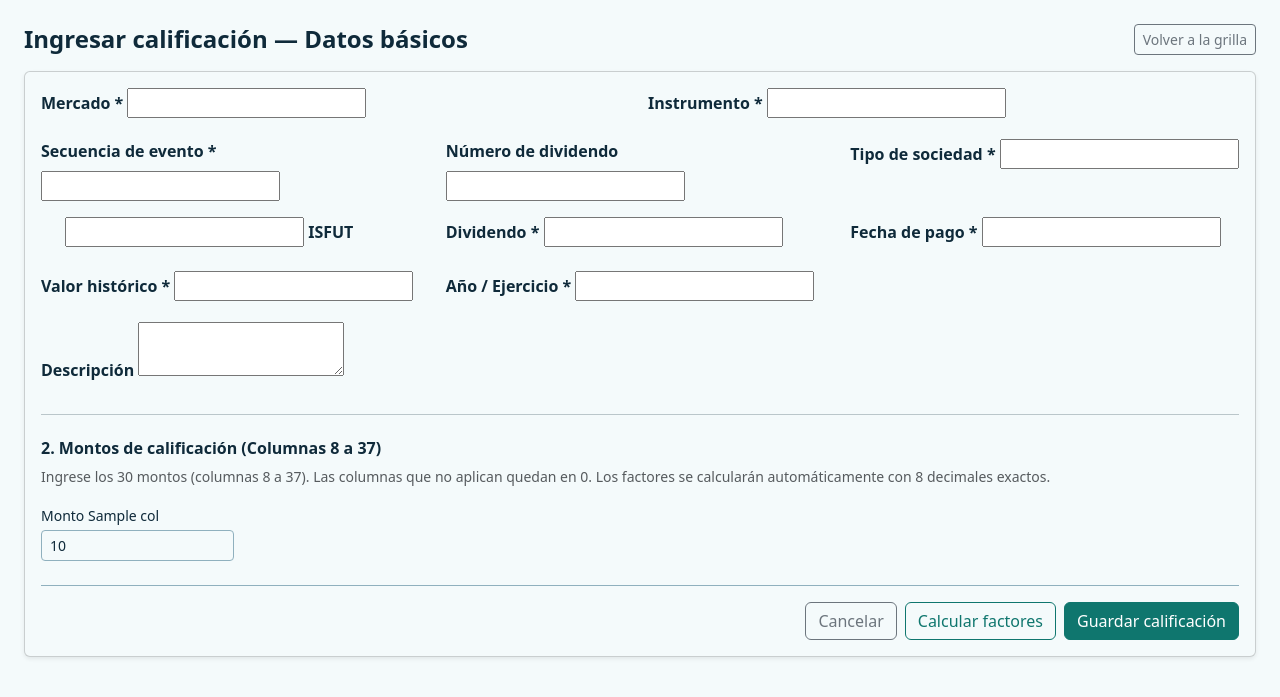
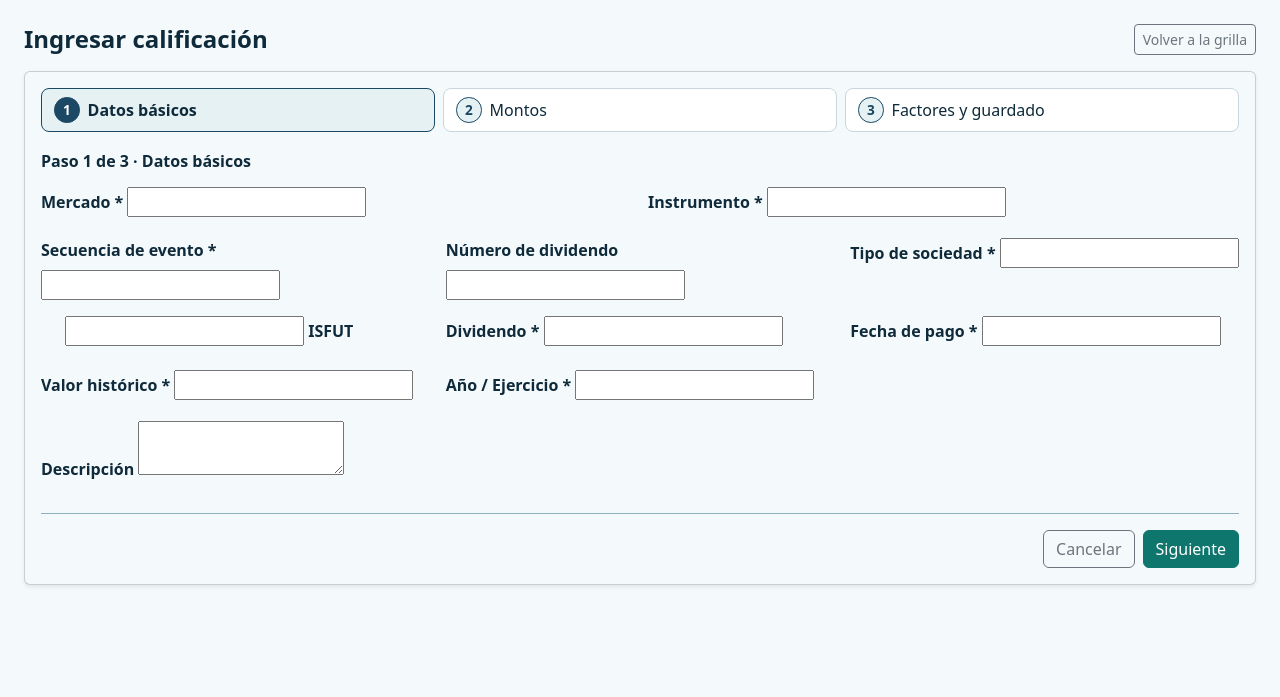
Before and after one commit to natalyobregon/Proyecto_Nuam, a Django app: template calificaciones/templates/calificaciones/ingresar.html in a window 1280 px wide. Shown: the part 56-753 px from the top of the page. Run offline with Django 5.2, Linux system fonts and the light colour scheme; the template is opened without the code that fills it: most values are stand-ins (such as "Sample title", 1, 10 or a date in 2020); form fields are guessed from the names that the template uses; some libraries are stand-ins or nearby versions.

Commit message:
Ingreso en tres pasos

```diff
--- a/calificaciones/templates/calificaciones/ingresar.html
+++ b/calificaciones/templates/calificaciones/ingresar.html
@@ -1,9 +1,10 @@
 {% extends 'base.html' %}
+{% load static %}
 {% block titulo %}{% if modo == 'editar' %}Modificar calificación{% else %}Ingresar calificación{% endif %}{% endblock %}
 
 {% block contenido %}
 <div class="d-flex justify-content-between align-items-center mb-3">
-  <h1 class="h4 fw-bold mb-0">{% if modo == 'editar' %}Modificar calificación{% else %}Ingresar calificación — Datos básicos{% endif %}</h1>
+  <h1 class="h4 fw-bold mb-0">{% if modo == 'editar' %}Modificar calificación{% else %}Ingresar calificación{% endif %}</h1>
   <a href="{% url 'grilla' %}" class="btn btn-outline-secondary btn-sm">Volver a la grilla</a>
 </div>
 
@@ -15,9 +16,19 @@
   {% endfor %}
 {% endif %}
 
-<form method="post" novalidate class="card card-body shadow-sm">
+<form method="post" novalidate class="card card-body shadow-sm" id="form-ingreso" data-paso-inicial="{{ paso_inicial }}">
   {% csrf_token %}
 
+  {# Navegación del asistente: la activa ingreso_pasos.js. Sin JavaScript se ve todo en una sola pantalla. #}
+  <ol class="pasos-nav d-none" id="pasos-nav" aria-label="Pasos del formulario">
+    <li><button type="button" class="paso-btn" data-ir-paso="1"><span class="paso-num">1</span><span>Datos básicos</span></button></li>
+    <li><button type="button" class="paso-btn" data-ir-paso="2"><span class="paso-num">2</span><span>Montos</span></button></li>
+    <li><button type="button" class="paso-btn" data-ir-paso="3"><span class="paso-num">3</span><span>Factores y guardado</span></button></li>
+  </ol>
+  <p class="visually-hidden" id="paso-estado" aria-live="polite"></p>
+
+  <section data-paso="1" aria-labelledby="titulo-paso-1">
+  <h2 class="h6 fw-bold mb-3" id="titulo-paso-1" tabindex="-1">Paso 1 de 3 · Datos básicos</h2>
   <div class="row g-3">
     <div class="col-12 col-md-6">
       <label for="{{ form.mercado.id_for_label }}" class="form-label fw-semibold">Mercado *</label>
@@ -87,8 +98,11 @@
     </div>
   </div>
 
-  <hr class="my-4">
-  <h2 class="h6 fw-bold mb-2">2. Montos de calificación (Columnas 8 a 37)</h2>
+  </section>
+
+  <section data-paso="2" aria-labelledby="titulo-paso-2">
+  <hr class="my-4 solo-sin-pasos">
+  <h2 class="h6 fw-bold mb-2" id="titulo-paso-2" tabindex="-1">Paso 2 de 3 · Montos de calificación (columnas 8 a 37)</h2>
   <p class="small text-muted mb-3">
     Ingrese los 30 montos (columnas 8 a 37). Las columnas que no aplican quedan en 0. Los factores se calcularán automáticamente con 8 decimales exactos.
   </p>
@@ -110,9 +124,22 @@
     {% endfor %}
   </div>
 
- {% if mostrar_factores %}
-    <hr class="my-4">
-    <h2 class="h6 fw-bold mb-2">3. Factores (Columnas 8 a 37 — Ajuste manual opcional)</h2>
+  </section>
+
+  <section data-paso="3" aria-labelledby="titulo-paso-3">
+  <hr class="my-4 solo-sin-pasos">
+  <h2 class="h6 fw-bold mb-2" id="titulo-paso-3" tabindex="-1">Paso 3 de 3 · Factores y guardado</h2>
+
+  <dl class="row small mb-3 d-none" id="resumen-ingreso" aria-label="Resumen de lo ingresado">
+    <dt class="col-6 col-md-2">Mercado</dt><dd class="col-6 col-md-4" data-resumen="mercado"></dd>
+    <dt class="col-6 col-md-2">Instrumento</dt><dd class="col-6 col-md-4" data-resumen="instrumento"></dd>
+    <dt class="col-6 col-md-2">Ejercicio</dt><dd class="col-6 col-md-4" data-resumen="ejercicio"></dd>
+    <dt class="col-6 col-md-2">Secuencia</dt><dd class="col-6 col-md-4" data-resumen="secuencia"></dd>
+    <dt class="col-6 col-md-2">Fecha de pago</dt><dd class="col-6 col-md-4" data-resumen="fecha"></dd>
+    <dt class="col-6 col-md-2">Montos ingresados</dt><dd class="col-6 col-md-4" data-resumen="montos"></dd>
+  </dl>
+
+  {% if mostrar_factores %}
     <p class="small text-muted mb-3">
       Puede ajustar los factores antes de guardar. La suma de los factores 8 a 19 no puede superar 1.
     </p>
@@ -132,16 +159,26 @@
         </div>
       {% endfor %}
     </div>
+  {% else %}
+    <p class="small text-muted mb-0">
+      Presione «Calcular factores» para ver los factores calculados con 8 decimales y ajustarlos a mano si lo necesita.
+      También puede guardar directamente: se usarán los factores calculados.
+    </p>
   {% endif %}
+  </section>
 
   <div class="mt-4 pt-3 border-top d-flex flex-wrap justify-content-end align-items-center gap-2">
     <a href="{% url 'grilla' %}" class="btn btn-outline-secondary">Cancelar</a>
-    <button type="submit" name="accion" value="calcular" class="btn btn-outline-primary">
+    <button type="button" class="btn btn-outline-secondary d-none" data-accion="anterior">Anterior</button>
+    <button type="button" class="btn btn-primary d-none" data-accion="siguiente">Siguiente</button>
+    <button type="submit" name="accion" value="calcular" class="btn btn-outline-primary" data-solo-paso="3">
       Calcular factores
     </button>
-    <button type="submit" name="accion" value="guardar" class="btn btn-primary">
+    <button type="submit" name="accion" value="guardar" class="btn btn-primary" data-solo-paso="3">
       {% if modo == 'editar' %}Guardar cambios{% else %}Guardar calificación{% endif %}
     </button>
   </div>
 </form>
 {% endblock %}
+
+{% block scripts %}<script src="{% static 'js/ingreso_pasos.js' %}"></script>{% endblock %}
--- a/calificaciones/views.py
+++ b/calificaciones/views.py
@@ -134,6 +134,7 @@ def _gestionar_formulario(request, calificacion=None):
     valores_factores = {col: format(factores_previos[col], 'f') if col in factores_previos else ''
                         for col in COLUMNAS}
     factores_calculados = None
+    paso_inicial = 1     # paso del asistente que se muestra al abrir la pantalla
 
     if request.method == 'POST':
         form = CalificacionBasicaForm(request.POST, instance=calificacion)
@@ -152,6 +153,9 @@ def _gestionar_formulario(request, calificacion=None):
                 break
             montos[col] = dec
 
+        # Si algo falla, el asistente reabre en el paso donde está el problema; si todo va bien, en el 3.
+        paso_inicial = 1 if not form_ok else (2 if error_monto else 3)
+
         if not form_ok:
             _marcar_invalidos(form)
             messages.error(request, 'Revise los campos obligatorios resaltados antes de continuar.')
@@ -162,6 +166,7 @@ def _gestionar_formulario(request, calificacion=None):
                 factores_calculados = calcular_factores_desde_montos(montos)
             except ValueError as exc:
                 messages.error(request, str(exc))
+                paso_inicial = 2
 
             if factores_calculados is not None:
                 if accion == 'calcular':
@@ -214,6 +219,7 @@ def _gestionar_formulario(request, calificacion=None):
         'campos_montos': campos_montos,
         'campos_factores': campos_factores,
         'mostrar_factores': mostrar_factores,
+        'paso_inicial': paso_inicial,
     })
 
 
--- a/static/css/nuam.css
+++ b/static/css/nuam.css
@@ -104,3 +104,22 @@ body.pagina-login main {
 .badge-fuente { background: var(--nuam-superficie); color: var(--nuam-institucional); font-weight: 600; }
 
 .caja-centrada { max-width: 32rem; }
+
+/* Ingreso de calificaciones en 3 pasos */
+.pasos-nav { display: flex; gap: .5rem; list-style: none; padding: 0; margin: 0 0 1.25rem; }
+.pasos-nav li { flex: 1 1 0; min-width: 0; }
+.paso-btn { width: 100%; display: flex; align-items: center; gap: .5rem; text-align: left;
+            padding: .5rem .75rem; background: #fff; color: var(--nuam-texto);
+            border: 1px solid #C9D6DD; border-radius: .5rem; }
+.paso-btn:hover { background: var(--nuam-superficie); }
+.paso-btn .paso-num { flex: 0 0 auto; width: 1.6rem; height: 1.6rem; border-radius: 50%;
+                      display: inline-flex; align-items: center; justify-content: center;
+                      font-size: .85rem; font-weight: 700; background: var(--nuam-superficie);
+                      color: var(--nuam-institucional); border: 1px solid var(--nuam-institucional); }
+.paso-btn[aria-current="step"] { border-color: var(--nuam-institucional); background: var(--nuam-superficie); font-weight: 600; }
+.paso-btn[aria-current="step"] .paso-num { background: var(--nuam-institucional); color: #fff; }
+.paso-btn.paso-hecho .paso-num { background: var(--nuam-institucional); color: #fff; }
+@media (max-width: 575.98px) {          /* teléfono: solo el número, el nombre del paso va en el título */
+  .paso-btn span:last-child { display: none; }
+  .paso-btn { justify-content: center; }
+}
--- /dev/null
+++ b/static/js/ingreso_pasos.js
@@ -0,0 +1,135 @@
+/* Ingreso de calificaciones en 3 pasos.
+ *
+ * Es solo una capa de presentación sobre el mismo formulario: los datos se siguen enviando de una vez
+ * y el servidor valida y calcula todo igual que antes. Sin JavaScript, el formulario se ve completo en
+ * una sola pantalla. Va en un archivo aparte porque la política CSP no permite scripts en línea.
+ */
+(function () {
+  'use strict';
+
+  var form = document.getElementById('form-ingreso');
+  if (!form) { return; }
+
+  var pasos = Array.prototype.slice.call(form.querySelectorAll('[data-paso]'));
+  var indicadores = Array.prototype.slice.call(form.querySelectorAll('[data-ir-paso]'));
+  var navegacion = document.getElementById('pasos-nav');
+  var estado = document.getElementById('paso-estado');
+  var resumen = document.getElementById('resumen-ingreso');
+  var btnAnterior = form.querySelector('[data-accion="anterior"]');
+  var btnSiguiente = form.querySelector('[data-accion="siguiente"]');
+  var soloUltimo = Array.prototype.slice.call(form.querySelectorAll('[data-solo-paso]'));
+  var TITULOS = ['Datos básicos', 'Montos', 'Factores y guardado'];
+  var total = pasos.length;
+  var actual = 1;
+
+  function mostrar(elemento, visible) {
+    elemento.classList.toggle('d-none', !visible);
+  }
+
+  /* Revisa los campos de un paso con las reglas HTML (required, min, max, step). El servidor vuelve a validar. */
+  function validarPaso(numero) {
+    var campos = pasos[numero - 1].querySelectorAll('input, select, textarea');
+    var primero = null;
+    Array.prototype.forEach.call(campos, function (campo) {
+      var valido = campo.checkValidity();
+      campo.classList.toggle('is-invalid', !valido);
+      if (!valido && !primero) { primero = campo; }
+    });
+    if (primero) {
+      primero.focus();
+      primero.reportValidity();
+      return false;
+    }
+    return true;
+  }
+
+  function valorDe(id) {
+    var campo = document.getElementById(id);
+    if (!campo) { return ''; }
+    if (campo.tagName === 'SELECT') {
+      return campo.selectedIndex >= 0 ? campo.options[campo.selectedIndex].text : '';
+    }
+    return campo.value;
+  }
+
+  function fechaLegible(iso) {
+    var m = /^(\d{4})-(\d{2})-(\d{2})$/.exec(iso);
+    return m ? m[3] + '-' + m[2] + '-' + m[1] : iso;
+  }
+
+  function actualizarResumen() {
+    if (!resumen) { return; }
+    var montos = form.querySelectorAll('input[name^="monto_"]');
+    var conValor = 0;
+    Array.prototype.forEach.call(montos, function (campo) {
+      var n = parseFloat(String(campo.value).replace(',', '.'));
+      if (n > 0) { conValor += 1; }
+    });
+    var datos = {
+      mercado: valorDe('id_mercado'),
+      instrumento: valorDe('id_instrumento'),
+      ejercicio: valorDe('id_ejercicio'),
+      secuencia: valorDe('id_secuencia_evento'),
+      fecha: fechaLegible(valorDe('id_fecha_pago')),
+      montos: conValor + ' de ' + montos.length + ' columnas con monto'
+    };
+    Array.prototype.forEach.call(resumen.querySelectorAll('[data-resumen]'), function (dd) {
+      dd.textContent = datos[dd.getAttribute('data-resumen')] || '—';
+    });
+  }
+
+  function ir(numero, moverFoco) {
+    actual = Math.min(Math.max(numero, 1), total);
+    pasos.forEach(function (seccion, i) { mostrar(seccion, i + 1 === actual); });
+    indicadores.forEach(function (boton) {
+      var n = parseInt(boton.getAttribute('data-ir-paso'), 10);
+      if (n === actual) { boton.setAttribute('aria-current', 'step'); } else { boton.removeAttribute('aria-current'); }
+      boton.classList.toggle('paso-hecho', n < actual);
+    });
+    mostrar(btnAnterior, actual > 1);
+    mostrar(btnSiguiente, actual < total);
+    soloUltimo.forEach(function (boton) {
+      mostrar(boton, actual === parseInt(boton.getAttribute('data-solo-paso'), 10));
+    });
+    if (resumen) { mostrar(resumen, actual === total); }
+    if (actual === total) { actualizarResumen(); }
+    estado.textContent = 'Paso ' + actual + ' de ' + total + ': ' + TITULOS[actual - 1];
+    if (moverFoco) {
+      var titulo = pasos[actual - 1].querySelector('h2');
+      if (titulo) {
+        titulo.focus();
+        if (titulo.scrollIntoView) { titulo.scrollIntoView({ block: 'start' }); }
+      }
+    }
+  }
+
+  /* Avanza solo si los pasos intermedios están completos. Retroceder siempre se puede. */
+  function irValidando(destino) {
+    if (destino > actual) {
+      for (var n = actual; n < destino; n += 1) {
+        if (!validarPaso(n)) { ir(n, false); return; }
+      }
+    }
+    ir(destino, true);
+  }
+
+  indicadores.forEach(function (boton) {
+    boton.addEventListener('click', function () {
+      irValidando(parseInt(boton.getAttribute('data-ir-paso'), 10));
+    });
+  });
+  btnAnterior.addEventListener('click', function () { ir(actual - 1, true); });
+  btnSiguiente.addEventListener('click', function () { irValidando(actual + 1); });
+
+  /* Enter dentro de un campo avanza de paso en vez de enviar el formulario antes de tiempo. */
+  form.addEventListener('keydown', function (evento) {
+    if (evento.key === 'Enter' && actual < total && evento.target.tagName === 'INPUT') {
+      evento.preventDefault();
+      irValidando(actual + 1);
+    }
+  });
+
+  mostrar(navegacion, true);
+  Array.prototype.forEach.call(form.querySelectorAll('.solo-sin-pasos'), function (el) { mostrar(el, false); });
+  ir(parseInt(form.getAttribute('data-paso-inicial'), 10) || 1, false);
+}());
--- a/templates/base.html
+++ b/templates/base.html
@@ -30,5 +30,6 @@
   {% block contenido %}{% endblock %}
 </main>
 <script src="{% static 'vendor/bootstrap/bootstrap.bundle.min.js' %}"></script>
+{% block scripts %}{% endblock %}
 </body>
 </html>
```
Also changed, not shown: calificaciones/test_ingreso_pasos.py (added, +108 -0 lines).
